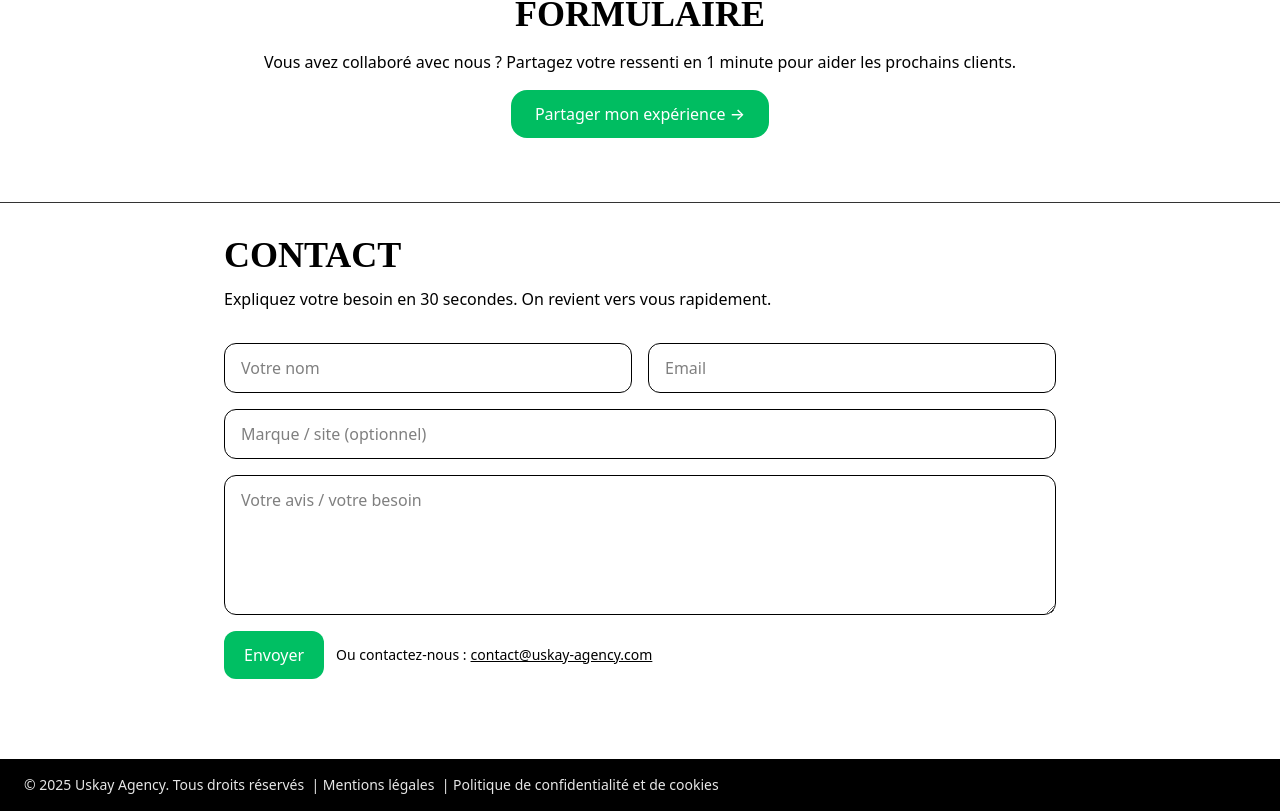
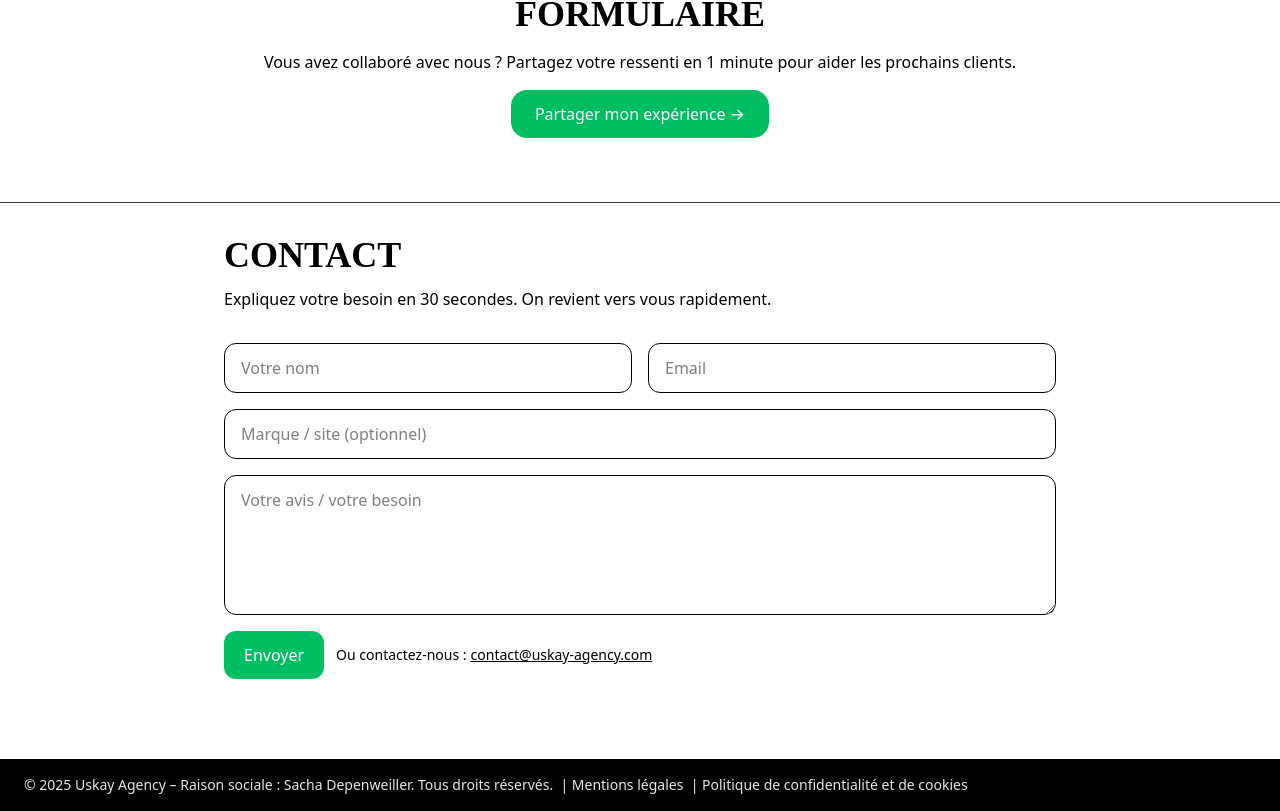
Before and after one commit to sdepen/uskay-agency, a Next.js app: page / in a window 1280 px wide. Shown: the part 4872-5683 px from the top of the page. Built offline with nearby package versions, Linux system fonts and the light colour scheme; no server answers; the database is empty; a web font is replaced by a local one.

Commit message:
chore(footer): update copyright

```diff
--- a/src/components/Footer.tsx
+++ b/src/components/Footer.tsx
@@ -4,7 +4,7 @@ export default function Footer() {
     <footer className="w-full bg-black text-white">
       <div className="mx-auto max-w-7xl px-6 py-4 text-sm">
         <p className="opacity-90">
-          © 2025 Uskay Agency. Tous droits réservés&nbsp; |&nbsp;
+          © 2025 Uskay Agency – Raison sociale : Sacha Depenweiller. Tous droits réservés.&nbsp; |&nbsp;
           <a href="/mentions-legales" className="underline-offset-2 hover:underline">
             Mentions légales
           </a>
```
